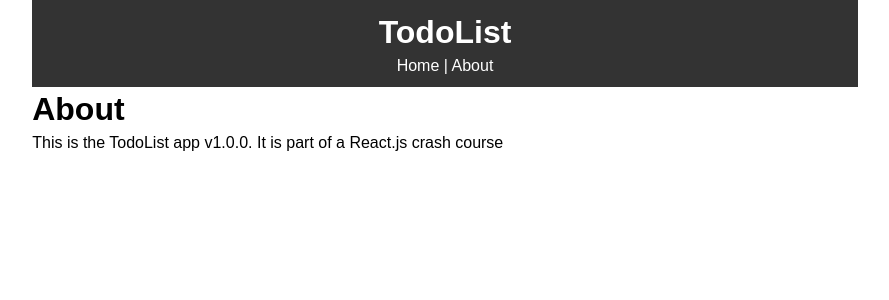
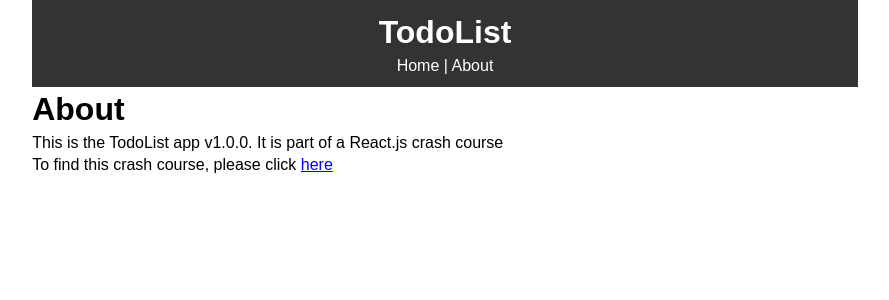
Before and after one commit to nickfil/react_practice, a React (Create React App) app: page /about in a window 1280 px wide. Shown: the top 300 px of the page, without its empty margins (195-1084 px from the left). Built offline with nearby package versions, Linux system fonts and the light colour scheme; no server answers.

Commit message:
added link to crash course

```diff
--- a/src/components/pages/About.js
+++ b/src/components/pages/About.js
@@ -1,10 +1,15 @@
-import React from 'react'
+import React from 'react';
 
 function About() {
     return (
         <React.Fragment>
            <h1>About</h1>
            <p>This is the TodoList app v1.0.0. It is part of a React.js crash course</p>
+           <p>To find this crash course, please click <a
+                                                        style={{color: 'blue', textDecoration: 'underline'}}
+                                                        href="https://www.youtube.com/watch?v=sBws8MSXN7A"
+                                                        title="React JS Crash Course"
+                                                        target="_blank">here</a></p>
         </React.Fragment>
     )
 }
```
